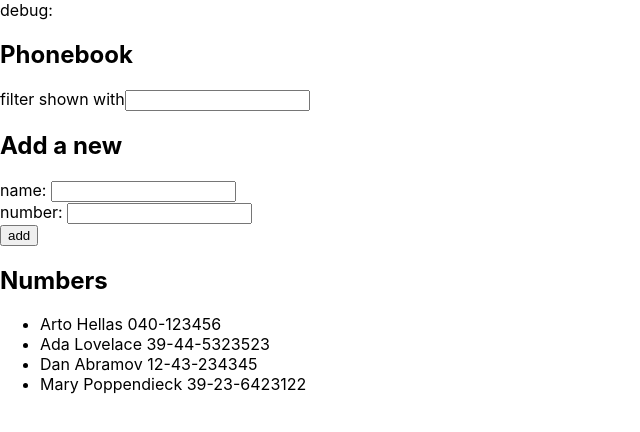
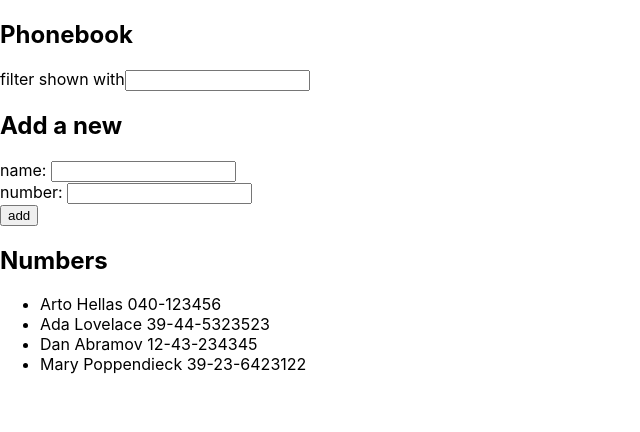
Before and after one commit to ed-w-ds/full-stack-open-submissions, a React (Create React App) app in the folder part2/phonebook/: page / in a window 1280 px wide. Shown: the top 432 px of the page, without its empty margins (0-640 px from the left). Built offline with nearby package versions, Linux system fonts and the light colour scheme.

Commit message:
extracted PersonForm as a component

```diff
--- a/part2/phonebook/src/App.js
+++ b/part2/phonebook/src/App.js
@@ -1,6 +1,8 @@
 import { useState } from 'react'
 
 import Filter from './components/Filter'
+import PersonForm from './components/PersonForm'
+
 
 const App = () => {
   const [persons, setPersons] = useState([
@@ -60,22 +62,15 @@ const App = () => {
 
   return (
     <div>
-      <div>debug: {newName}</div>
+
       <h2>Phonebook</h2>
-      {/* <div>filter shown with<input onChange={ handleSearch }/></div> */}
+
       <Filter newSearch={newSearch} handleSearch={handleSearch}/>
+
       <h2>Add a new</h2>
-      <form onSubmit={ addPerson }>
-        <div>
-          name: <input onChange={ handleNameChange }/>
-        </div>
-        <div>
-          number: <input onChange={ handleNumberChange }/>
-        </div>
-        <div>
-          <button type="submit">add</button>
-        </div>
-      </form>
+
+      <PersonForm addPerson={addPerson} handleNameChange={handleNameChange} handleNumberChange={handleNumberChange}/>
+
       <h2>Numbers</h2>
       <ul>
         {displayPersons()}
--- a/part2/phonebook/src/components/Filter.jsx
+++ b/part2/phonebook/src/components/Filter.jsx
@@ -1,7 +1,7 @@
 const Filter = ({newSearch, handleSearch}) => {
     return (
-      <div>filter shown with<input value={newSearch} onChange={ handleSearch }/></div>
+        <div>filter shown with<input value={newSearch} onChange={ handleSearch }/></div>
     )
-  }
+}
 
 export default Filter
--- /dev/null
+++ b/part2/phonebook/src/components/PersonForm.jsx
@@ -0,0 +1,17 @@
+const PersonForm = (props) => {
+    return (
+        <form onSubmit={ props.addPerson }>
+        <div>
+            name: <input onChange={ props.handleNameChange }/>
+        </div>
+        <div>
+            number: <input onChange={ props.handleNumberChange }/>
+        </div>
+        <div>
+            <button type="submit">add</button>
+        </div>
+        </form>
+    )
+    }
+
+export default PersonForm
```
